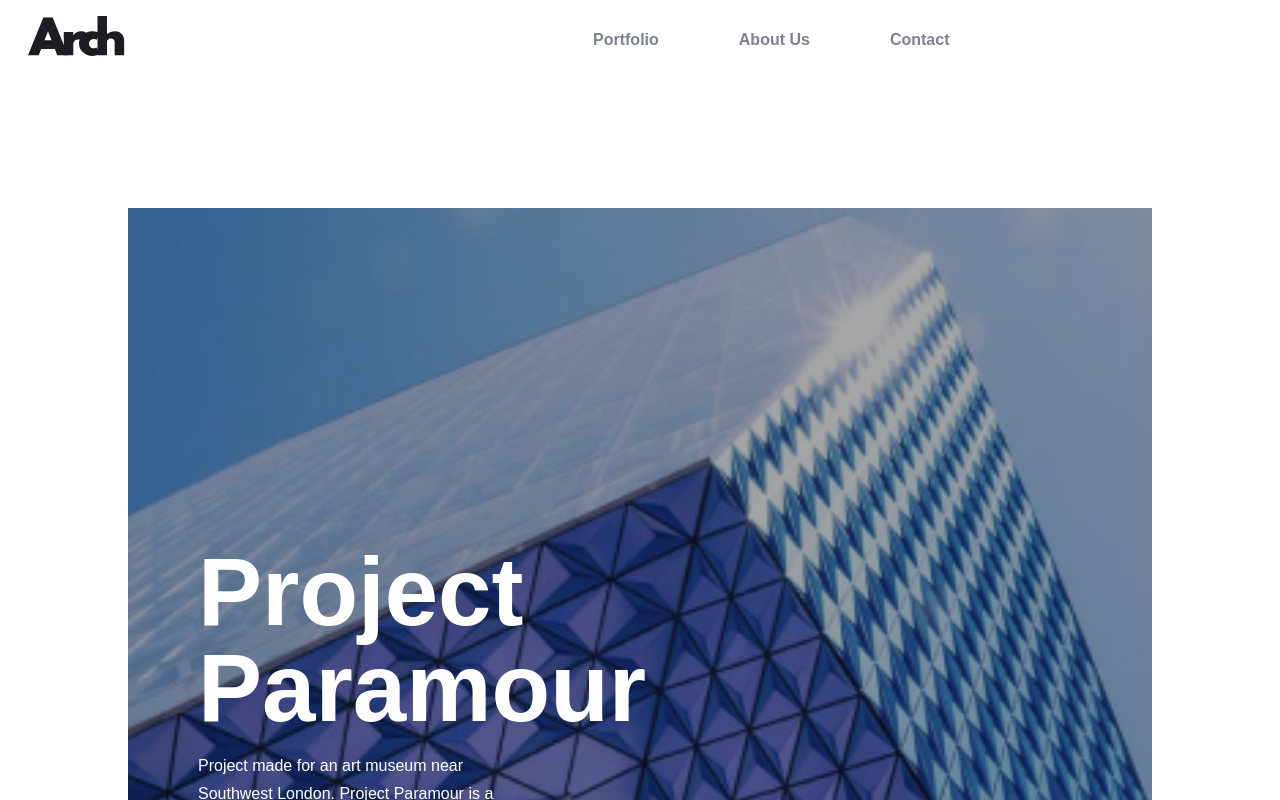
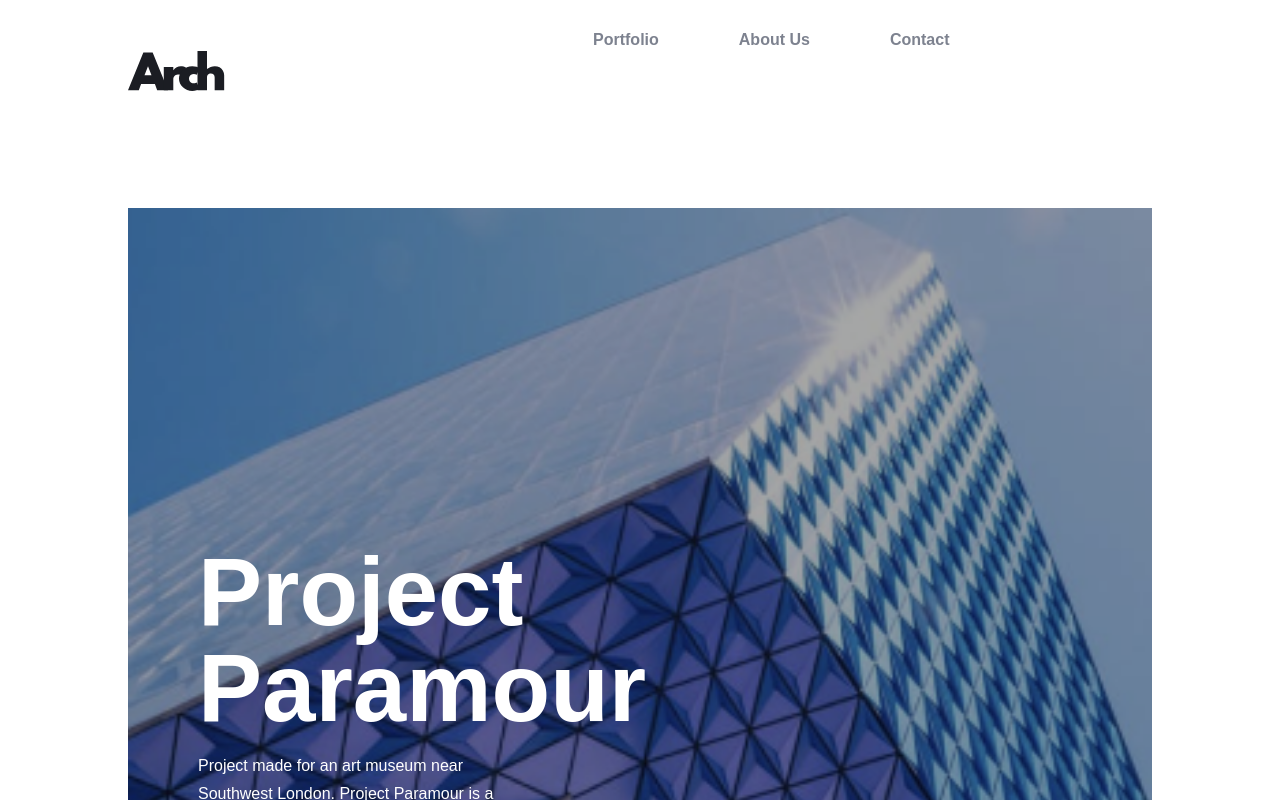
Before and after one commit to elizabet-bagdasaryan/arch-studio, a React (Vite) app: page /home in a window 1280 px wide. Shown: the top 800 px of the page. Built offline with nearby package versions, Linux system fonts and the light colour scheme.

Commit message:
styles: add responsive styles

```diff
--- a/src/Header/Header.css
+++ b/src/Header/Header.css
@@ -33,7 +33,7 @@
 
 .menu-mobile {
   position: absolute;
-  top: 13%;
+
   right: 0;
   width: 95%;
   background-color: #eeeff4;
@@ -54,11 +54,13 @@
     justify-content: space-evenly;
     align-items: center;
   }
-
+  .header-wrap {
+    padding: 2vw 10vw;
+  }
   .arch {
     position: absolute;
-    left: 2.2%;
-    top: 2%;
+    left: 10vw;
+    top: 4vw;
   }
 
   .hamburger {
@@ -81,4 +83,6 @@
     opacity: 0.3;
     cursor: pointer;
   }
+  .header {
+  }
 }
```
